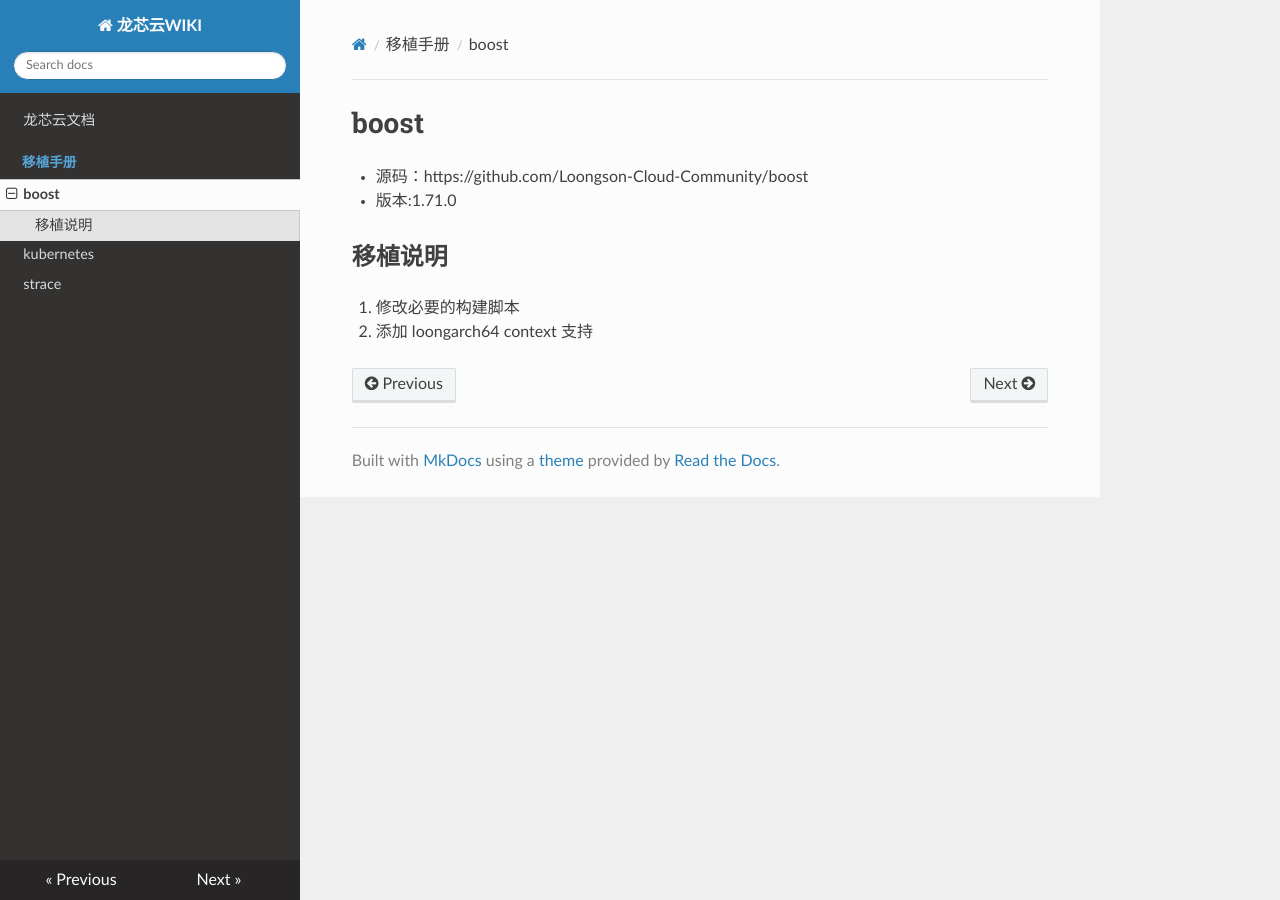
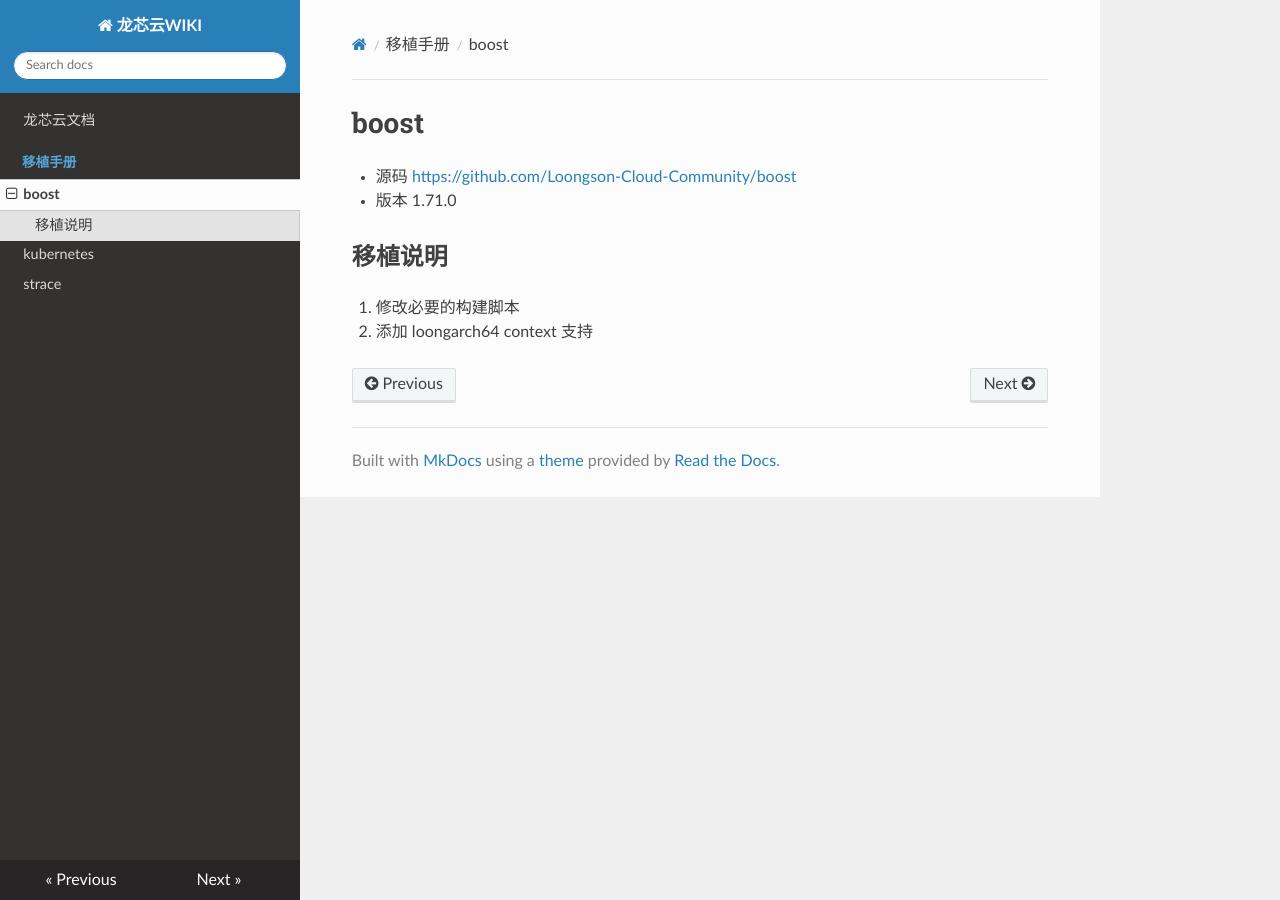
Before and after one commit to Loongson-Cloud-Community/Loongson-Cloud-Community, an MkDocs documentation site: the page built from docs/移植手册/boost.md, in a window 1280 px wide. Built offline with MkDocs 1.6.1, drawn with Linux system fonts in a browser that asks for light colours; nearby versions of some CDN libraries; part of the change alters nothing that is shown.

```diff
--- a/docs/移植手册/boost.md
+++ b/docs/移植手册/boost.md
@@ -1,8 +1,8 @@
 # boost
 
 
-- 源码：https://github.com/Loongson-Cloud-Community/boost
-- 版本:1.71.0
+- 源码 [https://github.com/Loongson-Cloud-Community/boost](https://github.com/Loongson-Cloud-Community/boost)
+- 版本 1.71.0
 
 ## 移植说明
 1. 修改必要的构建脚本
```
